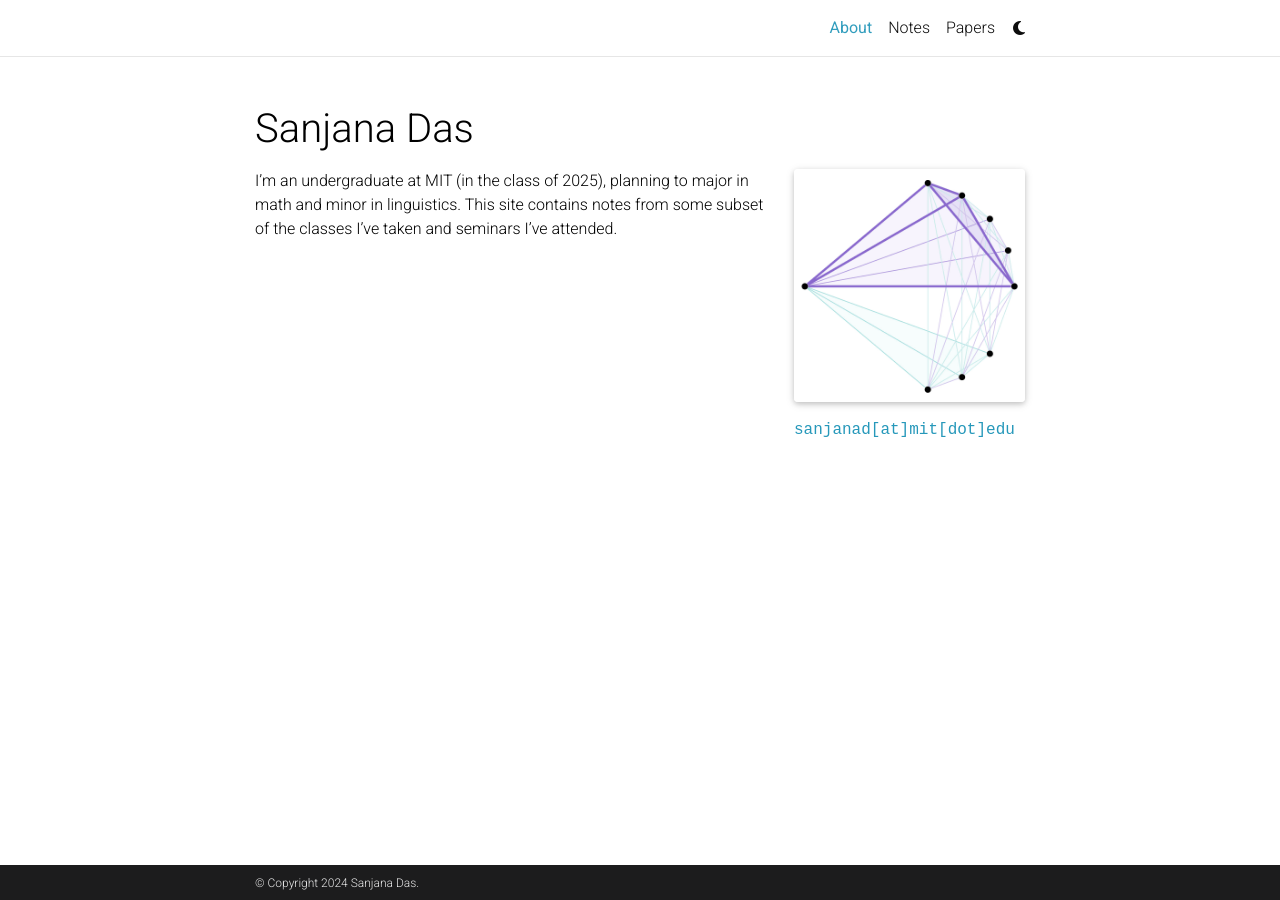
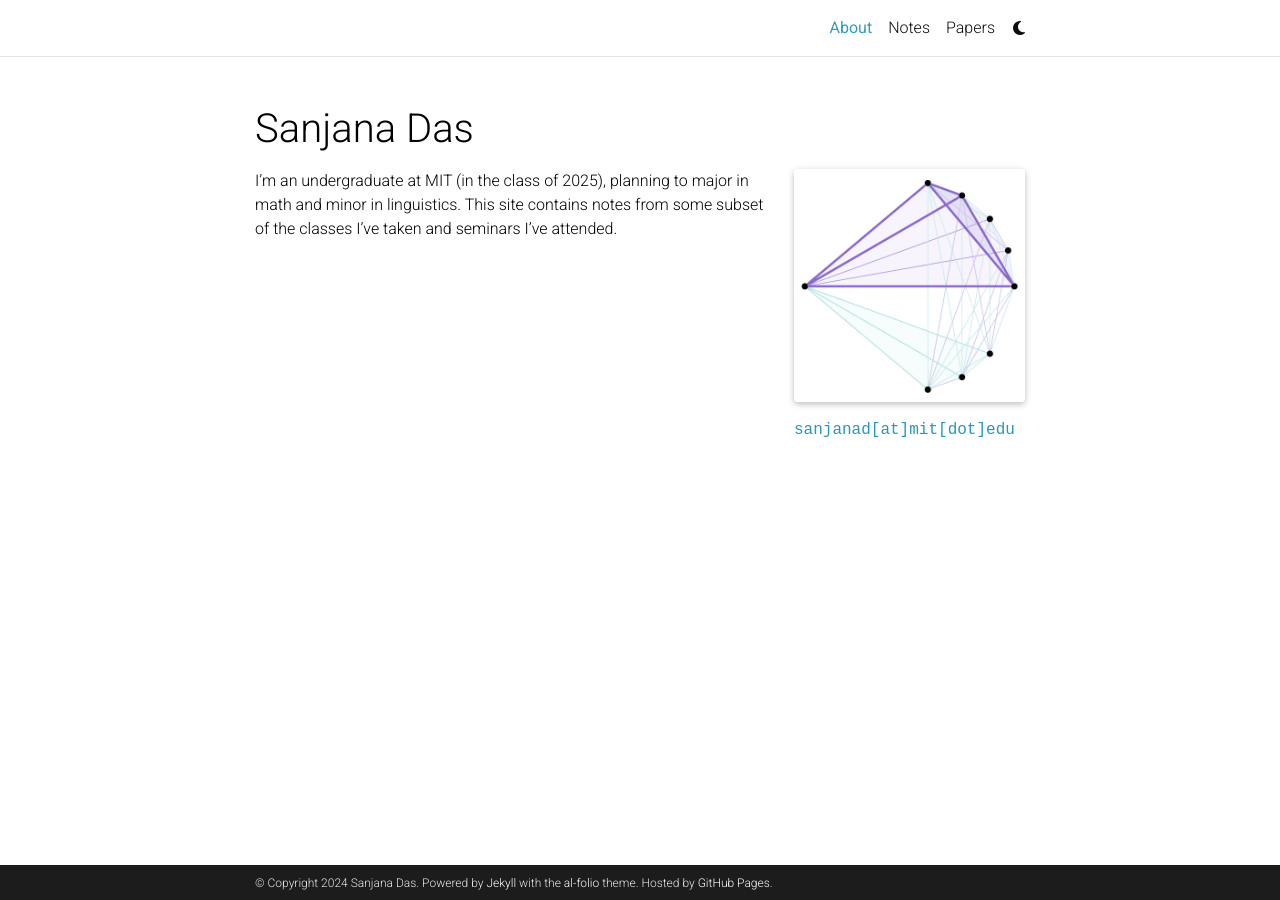
Before and after one commit to sanjanad1024/sanjanad1024.github.io, a Jekyll site: the page built from _pages/about.md, in a window 1280 px wide. Built offline with Jekyll 4.4.1, drawn with Linux system fonts in a browser that asks for light colours; full-size pictures stand in for the smaller copies a plugin makes; comment, search, counter and statistics services are not loaded; a style sheet for code colours, icons or effects is not loaded.

Commit message:
footer text

```diff
--- a/_config.yml
+++ b/_config.yml
@@ -9,10 +9,9 @@
 email: sanjanad[at]mit[dot]edu
 description: > # the ">" symbol means to ignore newlines until "footer_text:"
   Personal page of Sanjana Das.
-footer_text: # >
+footer_text: Powered by <a href="https://jekyllrb.com/" target="_blank">Jekyll</a> with the <a href="https://github.com/alshedivat/al-folio" target="_blank">al-folio</a> theme. Hosted by <a href="https://pages.github.com/" target="_blank">GitHub Pages</a>.
   # Powered by <a href="https://jekyllrb.com/" target="_blank">Jekyll</a> with <a href="https://github.com/alshedivat/al-folio">al-folio</a> theme.
   # Hosted by <a href="https://pages.github.com/" target="_blank">GitHub Pages</a>.
-  # Photos from <a href="https://unsplash.com" target="_blank">Unsplash</a>.
 keywords: math, mit, notes, combinatorics  # add your own keywords or leave empty
 
 lang: en # the language of your site (for example: en, fr, cn, ru, etc.)
```
